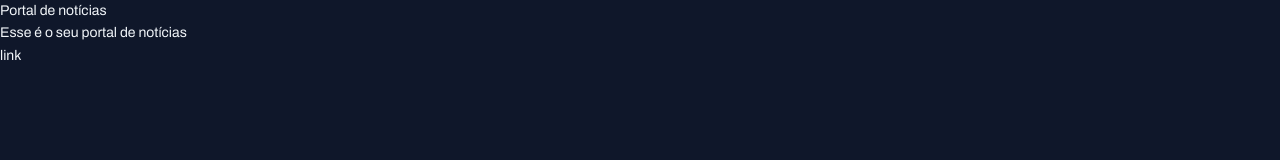
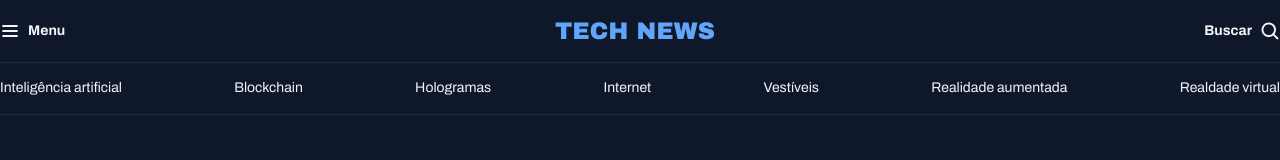
Before and after one commit to JonasDuarte18/Portal-de-noticias, a plain HTML site: page index.html in a window 1280 px wide. Drawn offline with Linux system fonts and the light colour scheme.

Commit message:
Ajustes de espaços entre os itens do menu

```diff
--- a/index.html
+++ b/index.html
@@ -17,9 +17,34 @@
 </head>
 
 <body>
-  <h1>Portal de notícias</h1>
-  <h2>Esse é o seu portal de notícias</h2>
-<a href="#">link</a>
+  <header class="container">
+    <nav id="primary" class="grid grid-flow-col">
+      <div>
+        <img src="assets/icons/List.svg" alt="Ícone de menu">
+        <strong>Menu</strong>
+      </div>
+
+      <div>
+        <img src="assets/Tech News.svg" alt="TechNews Logo">
+      </div>
+
+      <div>
+        <strong>Buscar</strong>
+        <img src="assets/icons/MagnifyingGlass.svg" alt="Ícone de lupa para pesquisa">
+      </div>
+    </nav>
+
+    <nav id="secundary" class="grid grid-flow-col">
+      <a href="#">Inteligência artificial</a>
+      <a href="#">Blockchain</a>
+      <a href="#">Hologramas</a>
+      <a href="#">Internet</a>
+      <a href="#">Vestíveis</a>
+      <a href="#">Realidade aumentada</a>
+      <a href="#">Realdade virtual</a>
+    </nav>
+
+  </header>
 </body>
 
 </html>
--- a/styles/global.css
+++ b/styles/global.css
@@ -40,3 +40,17 @@ a:hover {
 h1, h2, h3 {
   font: inherit
 }
+
+.contaniner{
+  max-width: 1280px;
+  padding-inline: 32px;
+  margin-inline: auto;
+}
+
+.grid{
+  display: grid;
+}
+
+.grid-flow-col{
+grid-auto-flow: column;
+}
--- /dev/null
+++ b/styles/header.css
@@ -0,0 +1,26 @@
+#primary {
+  padding-block: 20px;
+
+  div {
+    display: flex;
+    align-items: center;
+    gap: 8px;
+  }
+
+  div:nth-child(2) {
+    margin-inline: auto;
+
+  }
+
+  div:nth-child(3) {
+    justify-self: end;
+
+  }
+}
+
+#secundary{
+  padding-block: 14px;
+  border: solid 1px var(--stroke-color);
+  border-inline: none;
+  justify-content: space-between;
+}
--- a/styles/index.css
+++ b/styles/index.css
@@ -1 +1,2 @@
 @import url(global.css);
+@import url(header.css);
```
